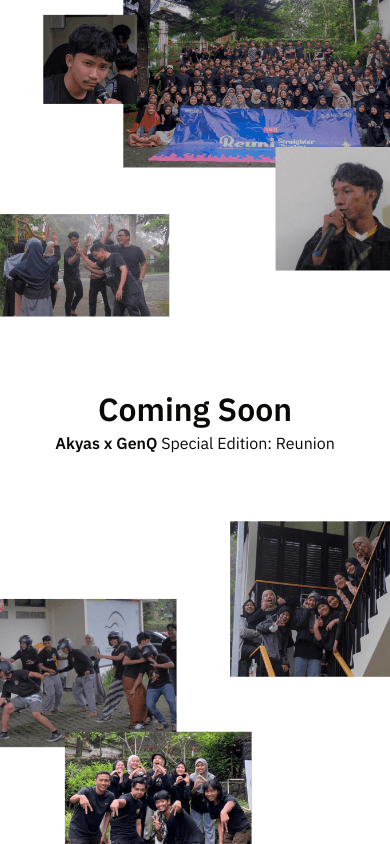
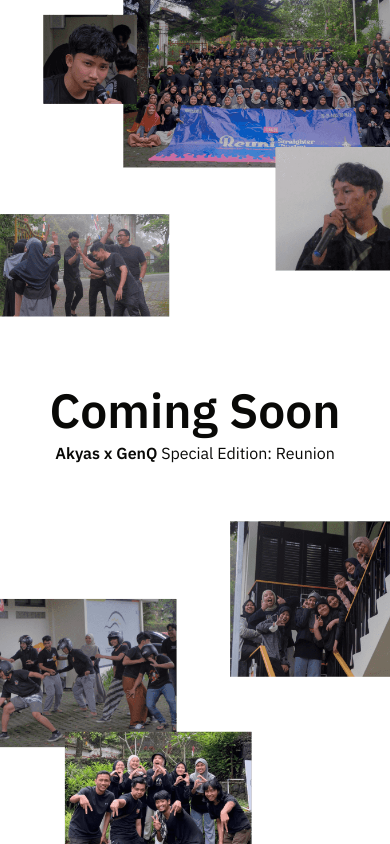
Before and after one commit to abdmmar/akgq, a Next.js app: page / in a window 390 px wide. Built offline with nearby package versions, Linux system fonts and the light colour scheme.

Commit message:
adjust font size for mobile

```diff
--- a/components/ComingSoon/ComingSoon.tsx
+++ b/components/ComingSoon/ComingSoon.tsx
@@ -25,7 +25,7 @@ const Image = styled(NextImage)`
 `
 
 const H1 = styled.h1`
-  font-size: clamp(2rem, 16vw - 6rem, 6rem);
+  font-size: clamp(3rem, 16vw - 6rem, 6rem);
 `
 
 const ComingSoon = () => {
```
